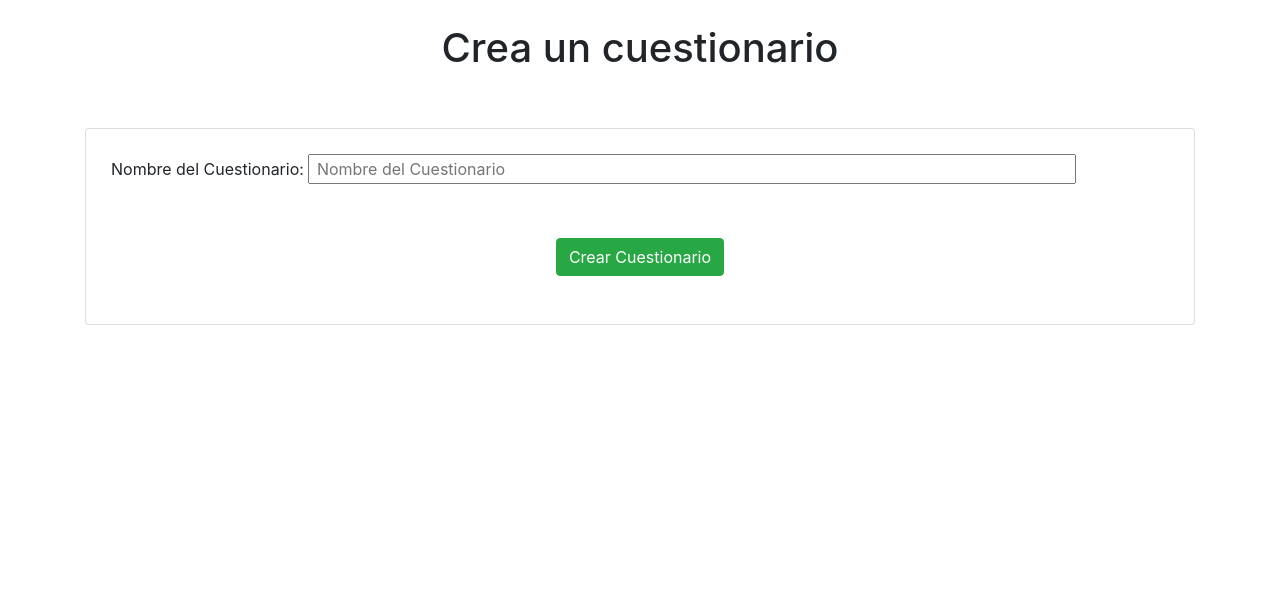
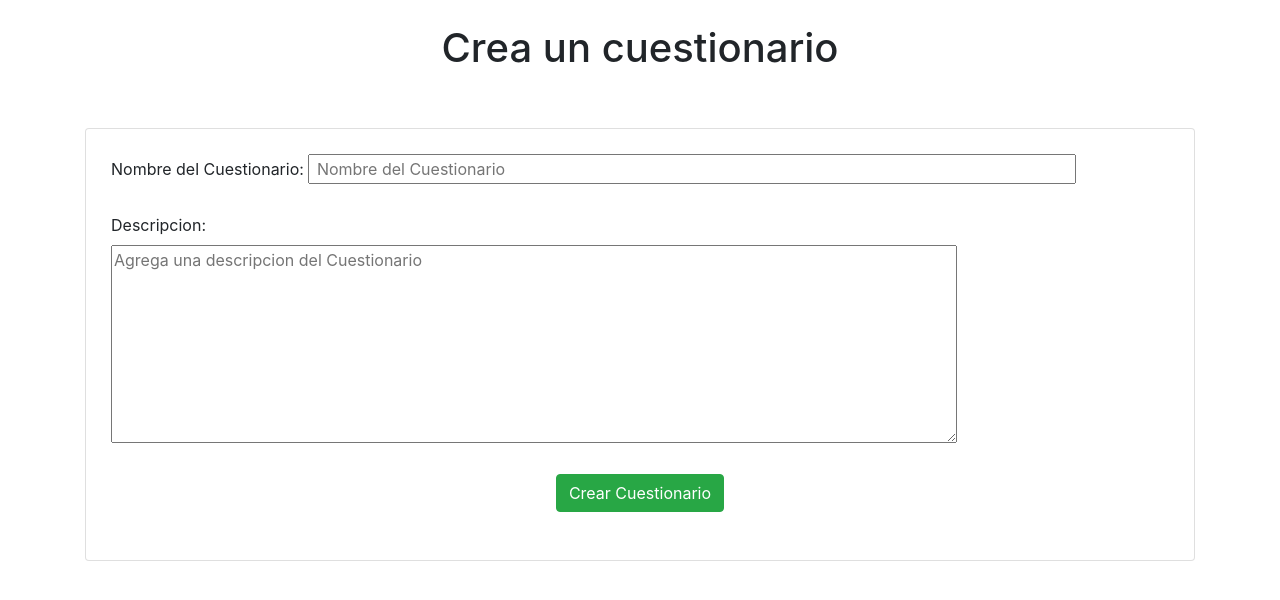
Before and after one commit to pwnGIGO/Proyecto-de-Ingenieria-de-Software, a CodeIgniter app: page /Proyecto-de-Ingenieria-de-Software/Cuestionarios/Crear in a window 1280 px wide. Shown: the part 56-656 px from the top of the page. Run offline with CodeIgniter, Linux system fonts and the light colour scheme.

Commit message:
JoseV3, solo retrabajo

```diff
--- a/CodeIgniter/application/config/routes.php
+++ b/CodeIgniter/application/config/routes.php
@@ -44,6 +44,9 @@ $route['Cuestionarios/update/:num'] = "cuestionariosController/actualizar";
 $route['Cuestionarios/delete/:num'] = "cuestionariosController/eliminar";
 
 $route['Cuestionarios/Preguntas'] = "cuestionariosController/obtenerPreguntas";
+$route['Cuestionarios/Preguntas/Agregar'] = "cuestionariosController/agregarPregunta";
+$route['Cuestionarios/Preguntas/Remover'] = "cuestionariosController/RemoverPregunta";
+
 
 // Preguntas
 $route['Preguntas'] = "preguntasController";
--- a/CodeIgniter/application/controllers/cuestionariosController.php
+++ b/CodeIgniter/application/controllers/cuestionariosController.php
@@ -23,12 +23,13 @@
 
 		function crear(){
 			$data = array(
-			'nombre' => $this->input->post('nombre')
+			'nombre' => $this->input->post('nombre'),
+			'descripcion' => $this->input->post('descripcion')
+
 			);
 			$this->cuestionario_model->create($data);
 
 			redirect(base_url()."Cuestionarios");
-
 
 		}
 
@@ -53,9 +54,8 @@
 
 		function obtenerPreguntas(){
 			#$idCuestionario = $this->uri->segment(3);
+			$idCuestionario = $this->input->post('idCuestionario');
 
-
-			$idCuestionario = $this->input->post('idCuestionario');
 			$data['Cuestionario'] = $this->cuestionario_model->get($idCuestionario);
 
 			//primer consulta
@@ -66,4 +66,40 @@
 			$this->load->view('layouts/header');
 			$this->load->view('cuestionarios/getPreguntas',$data);
 		}
+
+		function agregarPregunta(){
+			$idPregunta = $this->input->post('idPregunta');
+			$idCuestionario = $this->input->post('idCuestionario');
+			$this->pregunta_cuestionario_model->add($idCuestionario,$idPregunta);
+
+
+			# repite el metodo obtener pregunta
+			$data['Cuestionario'] = $this->cuestionario_model->get($idCuestionario);
+			//primer consulta
+			$data['agregar'] = $this->cuestionario_model->agregar($idCuestionario);
+			//segunda
+			$data['quitar'] = $this->cuestionario_model->quitar($idCuestionario);
+
+			$this->load->view('layouts/header');
+			$this->load->view('cuestionarios/getPreguntas',$data);
+		}
+
+		function RemoverPregunta(){
+			$idPregunta = $this->input->post('idPregunta');
+			$idCuestionario = $this->input->post('idCuestionario');
+			$this->pregunta_cuestionario_model->Remove($idCuestionario,$idPregunta);
+
+			//echo "Entre a Remove". $idCuestionario."   ".$idPregunta ;
+
+			# repite el metodo obtener pregunta
+			$data['Cuestionario'] = $this->cuestionario_model->get($idCuestionario);
+			//primer consulta
+			$data['agregar'] = $this->cuestionario_model->agregar($idCuestionario);
+			//segunda
+			$data['quitar'] = $this->cuestionario_model->quitar($idCuestionario);
+
+			$this->load->view('layouts/header');
+			$this->load->view('cuestionarios/getPreguntas',$data);
+
+		}
 	}
--- a/CodeIgniter/application/models/pregunta_cuestionario_model.php
+++ b/CodeIgniter/application/models/pregunta_cuestionario_model.php
@@ -55,6 +55,32 @@
 
 		}
 
+		//es el boton donde en el listado de preguntas agregas una pregunta
+		//a un cuestionario. Solo llenar la tabla pregunta cuestionario para
+		//hacer la relacion
+		function add($idCuestionario,$idPregunta){
+			$insert = array(
+							'cuestionario_idCuestionario'=>$idCuestionario,
+                        	'pregunta_idPregunta'=> $idPregunta,
+                        	'orden'=>'0');
+
+			$this->db->insert('pregunta_cuestionario', $insert);
+		}
+
+		//boton que remueve una pregunta del cuestionario. solo la relacion
+		function Remove($idCuestionario,$idPregunta){
+			$this->db->where('cuestionario_idCuestionario', $idCuestionario);
+			$this->db->where('pregunta_idPregunta', $idPregunta);
+			$this->db->delete('pregunta_cuestionario');
+			if ($this->db->affected_rows() > 0) {
+				return true;
+			}
+			else{
+				return false;
+			}
+
+		}
+
 }
 
 ?>
--- a/CodeIgniter/application/views/cuestionarios/create.php
+++ b/CodeIgniter/application/views/cuestionarios/create.php
@@ -12,6 +12,17 @@
 				'maxlength' => '50',
 				'autocomplete' => 'off'
 			);
+
+			$descripcion= array(
+				'name' => 'descripcion',
+				'placeholder' => ' Agrega una descripcion del cuestionario',
+				'required' => 'required',
+				'size' => '',
+				'autocomplete' => 'off'
+			);
+
+
+
 		?>
 
 		<div class="container" >
@@ -21,6 +32,11 @@
 						<i class="fa fa-envelope prefix white-text"></i>
 						<?= form_label('Nombre del Cuestionario: ') ?>
 						<?= form_input($nombreCuestionario) ?><br><br>
+
+						<?= form_label('Descripcion: ') ?><br>
+
+						<textarea required name="descripcion" placeholder="Agrega una descripcion del Cuestionario"  maxlength="500" rows="8" style="width: 80%; " ></textarea>
+
 					</div>
 					<div align="center">
 						<input class="btn btn-success" type="submit" name="" value="Crear Cuestionario">
```
Also changed, not shown: CodeIgniter/application/views/cuestionarios/getPreguntas.php (+17 -7 lines), CodeIgniter/application/views/cuestionarios/index.php (line endings or trailing spaces).
